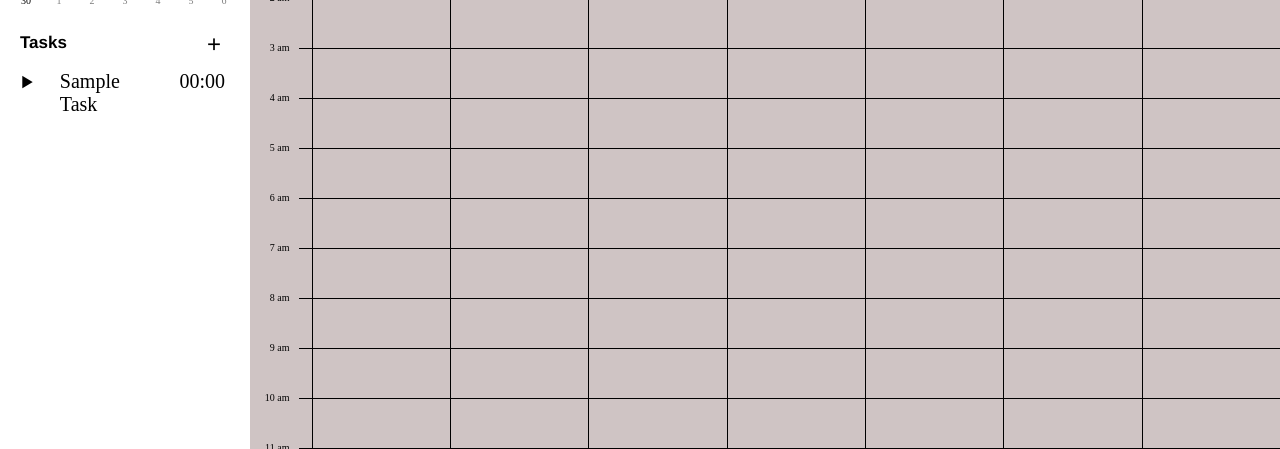
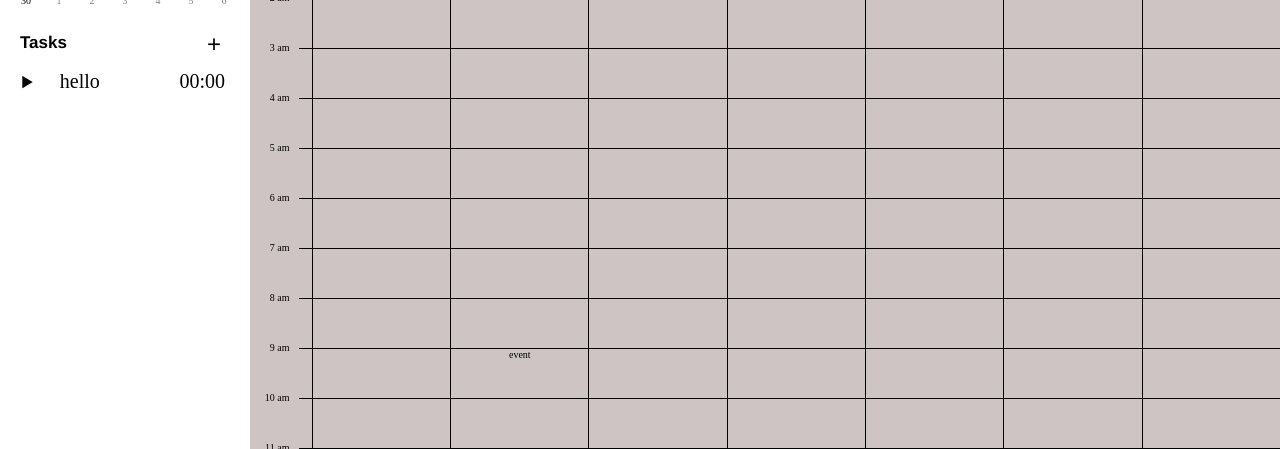
Before and after one commit to SimonX1a0/google-calendar, a React (Vite) app in the folder calendar-app/: page / in a window 1280 px wide. Shown: the part 261-710 px from the top of the page. Built offline with nearby package versions, Linux system fonts and the light colour scheme.

Commit message:
made the event appear in the cell

```diff
--- a/calendar-app/src/Calendar/Calendar.jsx
+++ b/calendar-app/src/Calendar/Calendar.jsx
@@ -6,28 +6,27 @@ export const CalendarContext=createContext();
 function Calendar(){
     const [previewDate,setPreviewDate]=useState(new Date());
     const [miniDate,setMiniDate]=useState(new Date());
-    const [taskList,setTaskList]=useState([{
-        id:1,
-        title:"Sample Task",
-        category:"Work",
-        startTime:new Date(),
-        totalTime:60,
-        intervals: [
-            {
-                start: new Date("2025-11-13T10:00:00"),
-                end: new Date("2025-11-13T11:15:00"),
-            },
-            {
-                start: new Date("2025-11-14T10:00:00"),
-                end: new Date("2025-11-14T11:15:00"),
-            }
-        ]
-    }]);
+    const [intervalList,setIntervalList]=useState([
+        {
+            id: 1,
+            title: "example",
+            color: "#ff0000",
+            start: new Date(2025,11,10,9,0),
+            end: new Date(2025,11,10,10,30),
+        },
+        {
+            id: 2,
+            title: "task",
+            color: "#296c81ff",
+            start: new Date(2025,11,20,9,0),
+            end: new Date(2025,11,21,10,30),
+        }
+    ]);
 
     return(
         <>
             <div className="calendar-app">
-                <CalendarContext.Provider value={{previewDate,setPreviewDate,miniDate,setMiniDate,taskList,setTaskList}}>
+                <CalendarContext.Provider value={{previewDate,setPreviewDate,miniDate,setMiniDate,intervalList,setIntervalList}}>
                     <SideBar/>
                     <Dates/>
                 </CalendarContext.Provider>
--- a/calendar-app/src/Calendar/Dates/Calendar-grids/Calendar-Columns/Column.jsx
+++ b/calendar-app/src/Calendar/Dates/Calendar-grids/Calendar-Columns/Column.jsx
@@ -5,6 +5,7 @@ function Column(props){
     const hour = currentTime.getHours();
     const minute = currentTime.getMinutes();
     const fraction = (minute / 60)*100;
+    const list = props.events;
 
     useEffect(() => {
         const interval = setInterval(() => {
@@ -27,6 +28,21 @@ function Column(props){
                     </div>
                     : null}
 
+                    {
+                        list.map((interval, idx)=>{
+                            return(
+                            (interval.start.getHours() == num) ?
+                            <div
+                                className="interval"
+                                key={idx}
+
+                            >
+                                event
+                            </div>
+                            : null);
+                        })
+                    }
+
                 </div>
             ))}
         </div>
--- a/calendar-app/src/Calendar/Dates/Calendar-grids/Calendar-Columns/Columns.module.css
+++ b/calendar-app/src/Calendar/Dates/Calendar-grids/Calendar-Columns/Columns.module.css
@@ -43,3 +43,9 @@
     box-sizing: border-box;
     z-index: 2;
 }
+
+.interval{
+    height:100px;
+    width:100px;
+    background-color: rgba(100, 149, 237, 0.8);
+}
--- a/calendar-app/src/Calendar/Dates/Calendar-grids/CalendarGrids.jsx
+++ b/calendar-app/src/Calendar/Dates/Calendar-grids/CalendarGrids.jsx
@@ -12,6 +12,8 @@ function CalendarGrid(){
     const year = previewDate.getFullYear();
     const month = previewDate.getMonth();
     const firstDay = previewDate.getDate() - previewDate.getDay();
+
+    const intervals = ctx.intervalList;
 
     const weekdays = [];
     for(let i=0; i<7; i++){
@@ -30,9 +32,12 @@ function CalendarGrid(){
                 <CalendarHeader></CalendarHeader>
                 <div className={style.main}>
                     <Axis></Axis>
-                    {weekdays.map((day, i)=>(
-                        <Column key={i} day={day.day} isToday={day.isToday}></Column>
-                    ))}
+                    {weekdays.map((day, i)=>{
+                        const list = intervals.filter((interval)=>(interval.start.getDate() == day.day.getDate()));
+                        return(
+                            <Column key={i} day={day.day} isToday={day.isToday} events={list}></Column>
+                        );
+                        })}
                 </div>
             </div>
     );
--- a/calendar-app/src/Calendar/SideBar/Progress/Progress.jsx
+++ b/calendar-app/src/Calendar/SideBar/Progress/Progress.jsx
@@ -4,7 +4,12 @@ import { useContext } from "react";
 import { CalendarContext } from "../../Calendar.jsx";
 function Progress(){
     const ctx = useContext(CalendarContext);
-    const taskList = ctx.taskList;
+    const taskList = [
+        {
+            id: 1,
+            title: "hello",
+        }
+    ];
     return(
         <div className={style.progress}>
             <div className={style.header}>
```
